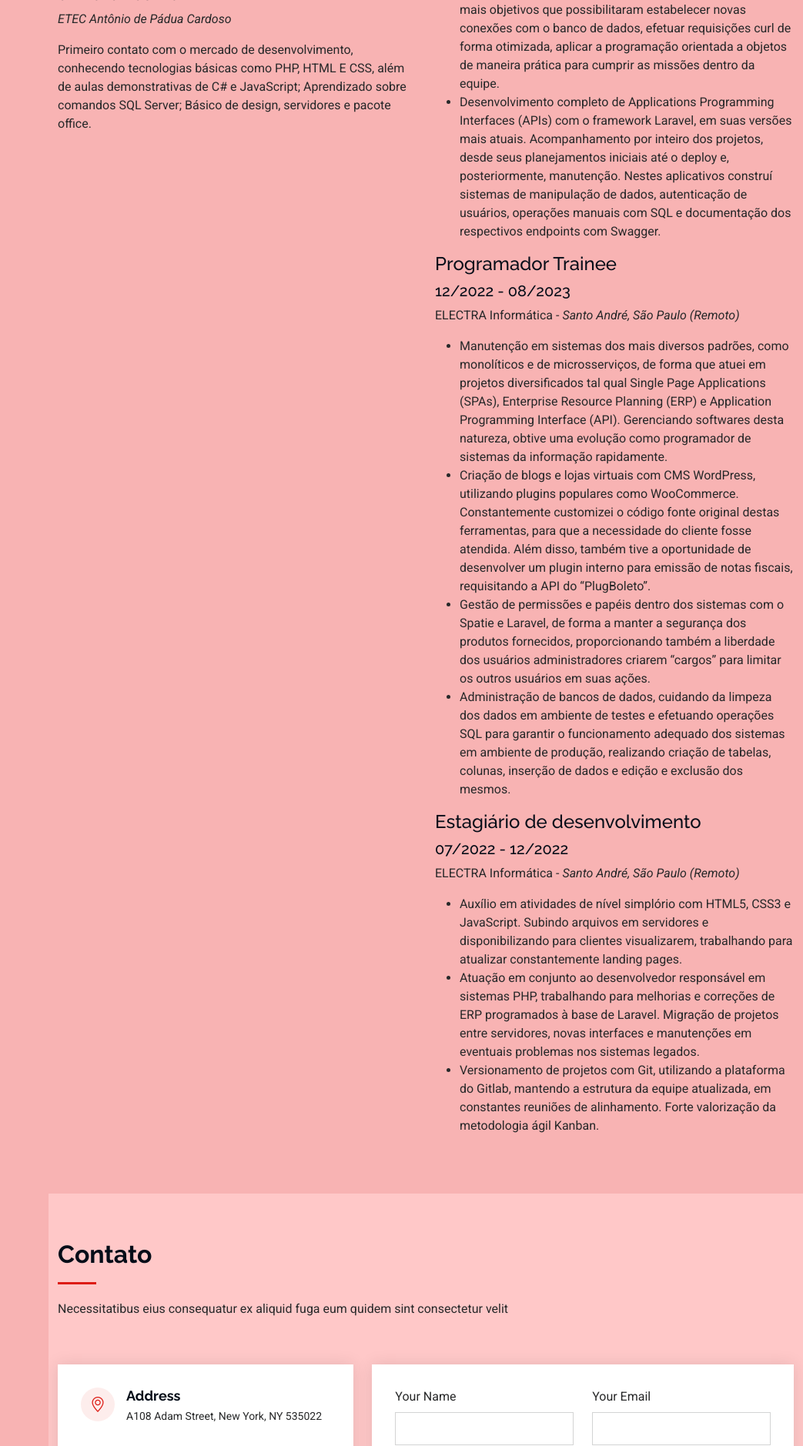
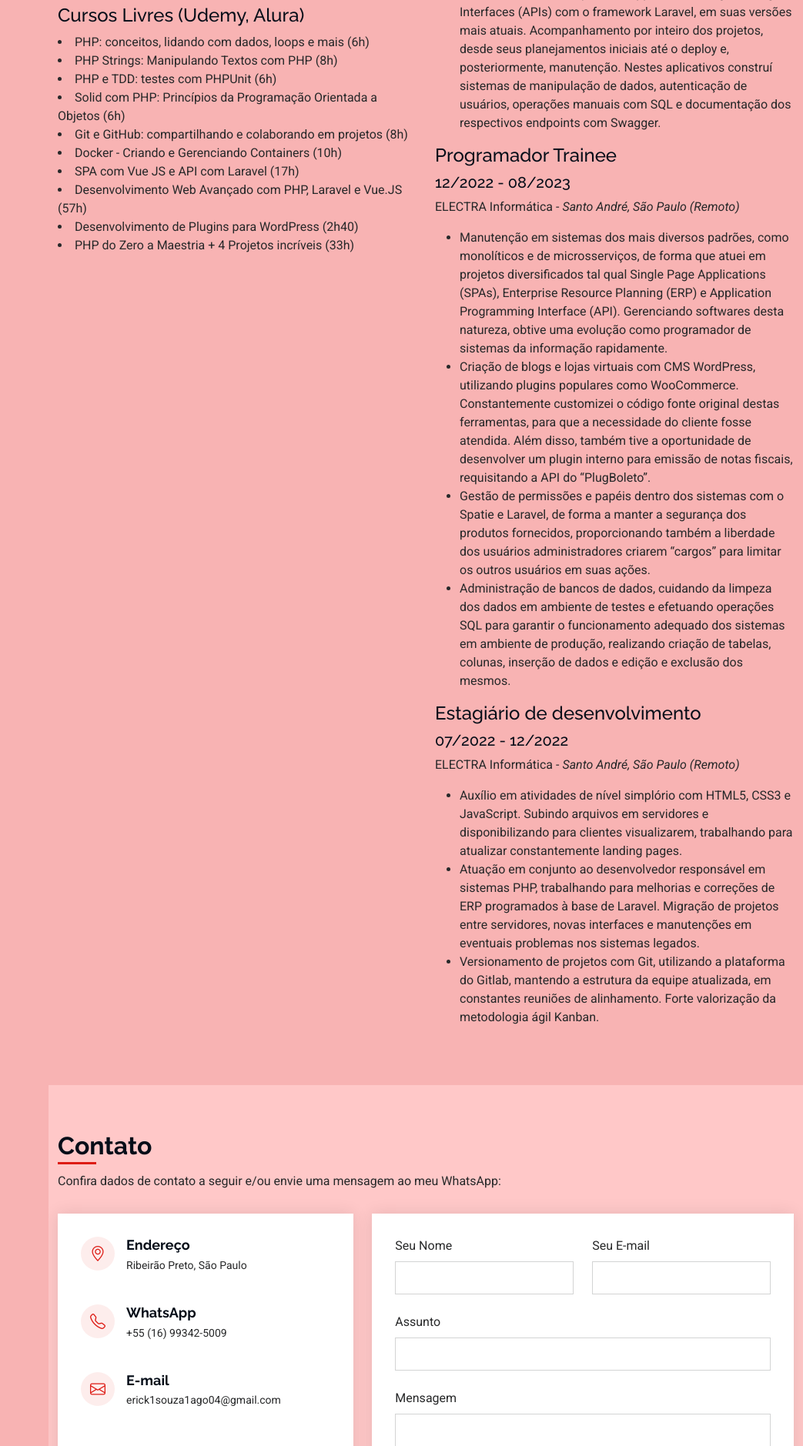
Before and after one commit to r4mpo/r4mpo-xp, a PHP site: page / in a window 1280 px wide. Shown: the part 2681-4560 px from the top of the page at 77% size, without its empty margins (237-1280 px from the left). Run offline with PHP 8.4, Linux system fonts and the light colour scheme; grey boxes are pictures that could not be loaded.

Commit message:
Atualizações de sistema

```diff
--- a/assets/css/main.css
+++ b/assets/css/main.css
@@ -512,15 +512,15 @@ section,
 # Global Section Titles
 --------------------------------------------------------------*/
 .section-title {
-  padding-bottom: 60px;
+  padding-bottom: 30px;
   position: relative;
 }
 
 .section-title h2 {
   font-size: 32px;
   font-weight: 700;
-  margin-bottom: 20px;
-  padding-bottom: 20px;
+  margin-bottom: 10px;
+  padding-bottom: 5px;
   position: relative;
 }
 
@@ -778,7 +778,7 @@ section,
 }
 
 /*--------------------------------------------------------------
-# Projetos Pessoais Section
+# Github Section
 --------------------------------------------------------------*/
 .portfolio .portfolio-filters {
   padding: 0;
@@ -1128,7 +1128,7 @@ section,
   color: color-mix(in srgb, var(--default-color), transparent 70%);
 }
 
-.contato .php-email-form button[type=submit] {
+.contato .php-email-form button[type=button] {
   color: var(--contrast-color);
   background: var(--accent-color);
   border: 0;
@@ -1137,12 +1137,12 @@ section,
   border-radius: 50px;
 }
 
-.contato .php-email-form button[type=submit]:hover {
+.contato .php-email-form button[type=button]:hover {
   background: color-mix(in srgb, var(--accent-color), transparent 25%);
 }
 
 /*--------------------------------------------------------------
-# Projetos Pessoais Details Section
+# Github Details Section
 --------------------------------------------------------------*/
 .portfolio-details .portfolio-details-slider img {
   width: 100%;
--- /dev/null
+++ b/forms/contact.js
@@ -0,0 +1,45 @@
+function enviar_mensagem_whatsapp_redirecionar() {
+
+    document.getElementsByClassName("error-message")[0].style.display = "none";
+    document.getElementsByClassName("error-message")[0].innerText = "";
+
+    let seu_nome = document.getElementById("name-field").value;
+    let seu_email = document.getElementById("email-field").value;
+    let assunto = document.getElementById("subject-field").value;
+    let mensagem = document.getElementById("message-field").value;
+
+    if (seu_nome == "") {
+        document.getElementsByClassName("error-message")[0].style.display = "block";
+        document.getElementsByClassName("error-message")[0].innerText = "Houve um erro. Preencha o campo de nome.";
+        return "";
+    }
+
+    if (seu_email == "") {
+        document.getElementsByClassName("error-message")[0].style.display = "block";
+        document.getElementsByClassName("error-message")[0].innerText = "Houve um erro. Preencha o campo de e-mail.";
+        return "";
+    }
+
+    if (assunto == "") {
+        document.getElementsByClassName("error-message")[0].style.display = "block";
+        document.getElementsByClassName("error-message")[0].innerText = "Houve um erro. Preencha o campo de assunto.";
+        return "";
+    }
+
+    if (mensagem == "") {
+        document.getElementsByClassName("error-message")[0].style.display = "block";
+        document.getElementsByClassName("error-message")[0].innerText = "Houve um erro. Preencha o campo de mensagem.";
+        return "";
+    }
+
+    let texto = "Olá, Erick! Tudo bem?" + "\n" + "#-------------------------------------------------" + "\n" +
+    "Seu Nome: " + seu_nome + "\n" +
+    "Seu E-mail: " + seu_email + "\n" +
+    "Assunto: " + assunto + "\n" +
+    "Mensagem: " + mensagem + "\n" +
+    "#-------------------------------------------------" + "\n" + "Aguardo ansiosamente um retorno de sua parte!";
+
+    let url = "https://api.whatsapp.com/send?phone=5516993425009&text=" + encodeURIComponent(texto);
+
+    window.open(url, "_blank");
+}
--- a/index.html
+++ b/index.html
@@ -54,8 +54,9 @@
     </a>
 
     <div class="social-links text-center">
-      <a href="#" class="linkedin"><i class="bi bi-linkedin"></i></a>
-      <a href="#" class="github"><i class="bi bi-github"></i></a>
+      <a target="_blank" href="https://www.linkedin.com/in/erick-agostinho-684563227/" class="linkedin"><i
+          class="bi bi-linkedin"></i></a>
+      <a target="_blank" href="https://www.github.com/r4mpo/" class="github"><i class="bi bi-github"></i></a>
     </div>
 
     <nav id="navmenu" class="navmenu">
@@ -63,7 +64,7 @@
         <li><a href="#hero" class="active"><i class="bi bi-house navicon"></i>Início</a></li>
         <li><a href="#sobre"><i class="bi bi-person navicon"></i> Sobre</a></li>
         <li><a href="#resumo"><i class="bi bi-file-earmark-text navicon"></i> Resumo</a></li>
-        <li><a href="#projetos-pessoais"><i class="bi bi-github navicon"></i> Projetos Pessoais</a></li>
+        <li><a href="#projetos-pessoais"><i class="bi bi-github navicon"></i> Github</a></li>
         <li><a href="#contato"><i class="bi bi-whatsapp navicon"></i> Contato</a></li>
       </ul>
     </nav>
@@ -80,7 +81,7 @@
       <div class="container" data-aos="fade-up" data-aos-delay="100">
         <h2>Erick Agostinho</h2>
         <p>Experiência com <span class="typed"
-            data-typed-items="PHP, JavaScript, MySQL, HTML5, CSS3, Laravel, CodeIgniter, Slim, Cake, WordPress, Bootstrap, Tailwind, Vue.JS, JQuery">PHP</span><span
+            data-typed-items="PHP, JAVASCRIPT, MYSQL, HTML5, CSS3, LARAVEL, CODEIGNITER, SLIM, CAKE, WORDPRESS, BOOTSTRAP, TAILWIND, VUE.JS, JQUERY">PHP</span><span
             class="typed-cursor typed-cursor--blink" aria-hidden="true"></span><span
             class="typed-cursor typed-cursor--blink" aria-hidden="true"></span></p>
       </div>
@@ -115,7 +116,7 @@
                   <li><i class="bi bi-chevron-right"></i> <strong>Idade:</strong> <span>22 anos</span></li>
                   <li><i class="bi bi-chevron-right"></i> <strong>Telefone:</strong> <span>+55 (16) 99342-5009</span>
                   </li>
-                  <li><i class="bi bi-chevron-right"></i> <strong>Email:</strong>
+                  <li><i class="bi bi-chevron-right"></i> <strong>E-mail:</strong>
                     <span>erick1souza1ago04@gmail.com</span>
                   </li>
                   <li><i class="bi bi-chevron-right"></i> <strong>Cidade:</strong> <span>Ribeirão Preto, São
@@ -216,7 +217,8 @@
       <!-- Section Title -->
       <div class="container section-title" data-aos="fade-up">
         <h2>Resumo</h2>
-        <p>A seguir, apresento um resumo das minhas experiências profissionais como desenvolvedor PHP júnior e detalhes de minha formação acadêmica:</p>
+        <p>A seguir, apresento um resumo das minhas experiências profissionais como desenvolvedor PHP júnior e detalhes
+          de minha formação acadêmica:</p>
       </div><!-- End Section Title -->
 
       <div class="container">
@@ -224,8 +226,6 @@
         <div class="row">
 
           <div class="col-lg-6" data-aos="fade-up" data-aos-delay="100">
-            <h3 class="resumo-title">Sumário</h3>
-
             <h3 class="resumo-title">Educação</h3>
             <div class="resumo-item">
               <h4>[CST] Análise &amp; Desenvolvimento de Sistemas</h4>
@@ -244,6 +244,20 @@
                 além de aulas demonstrativas de C# e JavaScript; Aprendizado sobre comandos SQL Server; Básico de
                 design, servidores e pacote office.</p>
             </div><!-- Edn Resumo Item -->
+
+            <div class="resumo-item">
+              <h4>Cursos Livres (Udemy, Alura)</h4>
+              <li>PHP: conceitos, lidando com dados, loops e mais (6h)</li>
+              <li>PHP Strings: Manipulando Textos com PHP (8h)</li>
+              <li>PHP e TDD: testes com PHPUnit (6h)</li>
+              <li>Solid com PHP: Princípios da Programação Orientada a Objetos (6h)</li>
+              <li>Git e GitHub: compartilhando e colaborando em projetos (8h)</li>
+              <li>Docker - Criando e Gerenciando Containers (10h)</li>
+              <li>SPA com Vue JS e API com Laravel (17h)</li>
+              <li>Desenvolvimento Web Avançado com PHP, Laravel e Vue.JS (57h)</li>
+              <li>Desenvolvimento de Plugins para WordPress (2h40)</li>
+              <li>PHP do Zero a Maestria + 4 Projetos incríveis (33h)</li>
+            </div>
 
           </div>
 
@@ -303,13 +317,16 @@
               <h5>07/2022 - 12/2022</h5>
               <p>ELECTRA Informática - <em>Santo André, São Paulo (Remoto)</em></p>
               <ul>
-                <li>Auxílio em atividades de nível simplório com HTML5, CSS3 e JavaScript. Subindo arquivos em servidores
-                e disponibilizando para clientes visualizarem, trabalhando para atualizar constantemente landing pages.</li>
+                <li>Auxílio em atividades de nível simplório com HTML5, CSS3 e JavaScript. Subindo arquivos em
+                  servidores
+                  e disponibilizando para clientes visualizarem, trabalhando para atualizar constantemente landing
+                  pages.</li>
                 <li>Atuação em conjunto ao desenvolvedor responsável em sistemas PHP, trabalhando para melhorias e
-                correções de ERP programados à base de Laravel. Migração de projetos entre servidores, novas interfaces
-                e manutenções em eventuais problemas nos sistemas legados.</li>
+                  correções de ERP programados à base de Laravel. Migração de projetos entre servidores, novas
+                  interfaces
+                  e manutenções em eventuais problemas nos sistemas legados.</li>
                 <li>Versionamento de projetos com Git, utilizando a plataforma do Gitlab, mantendo a estrutura da equipe
-                atualizada, em constantes reuniões de alinhamento. Forte valorização da metodologia ágil Kanban.</li>
+                  atualizada, em constantes reuniões de alinhamento. Forte valorização da metodologia ágil Kanban.</li>
               </ul>
             </div><!-- Edn Resumo Item -->
 
@@ -327,7 +344,7 @@
       <!-- Section Title -->
       <div class="container section-title" data-aos="fade-up">
         <h2>Contato</h2>
-        <p>Necessitatibus eius consequatur ex aliquid fuga eum quidem sint consectetur velit</p>
+        <p>Confira dados de contato a seguir e/ou envie uma mensagem ao meu WhatsApp:</p>
       </div><!-- End Section Title -->
 
       <div class="container" data-aos="fade-up" data-aos-delay="100">
@@ -340,65 +357,62 @@
               <div class="info-item d-flex" data-aos="fade-up" data-aos-delay="200">
                 <i class="bi bi-geo-alt flex-shrink-0"></i>
                 <div>
-                  <h3>Address</h3>
-                  <p>A108 Adam Street, New York, NY 535022</p>
+                  <h3>Endereço</h3>
+                  <p>Ribeirão Preto, São Paulo</p>
                 </div>
               </div><!-- End Info Item -->
 
               <div class="info-item d-flex" data-aos="fade-up" data-aos-delay="300">
                 <i class="bi bi-telephone flex-shrink-0"></i>
                 <div>
-                  <h3>Call Us</h3>
-                  <p>+1 5589 55488 55</p>
+                  <h3>WhatsApp</h3>
+                  <p>+55 (16) 99342-5009</p>
                 </div>
               </div><!-- End Info Item -->
 
               <div class="info-item d-flex" data-aos="fade-up" data-aos-delay="400">
                 <i class="bi bi-envelope flex-shrink-0"></i>
                 <div>
-                  <h3>Email Us</h3>
-                  <p>info@example.com</p>
+                  <h3>E-mail</h3>
+                  <p>erick1souza1ago04@gmail.com</p>
                 </div>
               </div><!-- End Info Item -->
 
               <iframe
-                src="https://www.google.com/maps/embed?pb=!1m14!1m8!1m3!1d48389.78314118045!2d-74.006138!3d40.710059!3m2!1i1024!2i768!4f13.1!3m3!1m2!1s0x89c25a22a3bda30d%3A0xb89d1fe6bc499443!2sDowntown%20Conference%20Center!5e0!3m2!1sen!2sus!4v1676961268712!5m2!1sen!2sus"
+                src=https://www.google.com/maps/embed?pb=!1m18!1m12!1m3!1d119050.3682022529!2d-47.802454749999995!3d-21.179284049999996!2m3!1f0!2f0!3f0!3m2!1i1024!2i768!4f13.1!3m3!1m2!1s0x94b9bf1d68acc21d%3A0x37b8ee0abedeea39!2sRibeir%C3%A3o%20Preto%2C%20SP!5e0!3m2!1spt-BR!2sbr!4v1724710123808!5m2!1spt-BR!2sbr"
                 frameborder="0" style="border:0; width: 100%; height: 270px;" allowfullscreen="" loading="lazy"
                 referrerpolicy="no-referrer-when-downgrade"></iframe>
             </div>
           </div>
 
           <div class="col-lg-7">
-            <form action="forms/Contato.php" method="post" class="php-email-form" data-aos="fade-up"
+            <form action="#" onsubmit="return false;" method="post" class="php-email-form" data-aos="fade-up"
               data-aos-delay="200">
               <div class="row gy-4">
 
                 <div class="col-md-6">
-                  <label for="name-field" class="pb-2">Your Name</label>
+                  <label for="name-field" class="pb-2">Seu Nome</label>
                   <input type="text" name="name" id="name-field" class="form-control" required="">
                 </div>
 
                 <div class="col-md-6">
-                  <label for="email-field" class="pb-2">Your Email</label>
+                  <label for="email-field" class="pb-2">Seu E-mail</label>
                   <input type="email" class="form-control" name="email" id="email-field" required="">
                 </div>
 
                 <div class="col-md-12">
-                  <label for="subject-field" class="pb-2">Subject</label>
+                  <label for="subject-field" class="pb-2">Assunto</label>
                   <input type="text" class="form-control" name="subject" id="subject-field" required="">
                 </div>
 
                 <div class="col-md-12">
-                  <label for="message-field" class="pb-2">Message</label>
+                  <label for="message-field" class="pb-2">Mensagem</label>
                   <textarea class="form-control" name="message" rows="10" id="message-field" required=""></textarea>
                 </div>
 
                 <div class="col-md-12 text-center">
-                  <div class="loading">Loading</div>
                   <div class="error-message"></div>
-                  <div class="sent-message">Your message has been sent. Thank you!</div>
-
-                  <button type="submit">Send Message</button>
+                  <button type="button" onclick="enviar_mensagem_whatsapp_redirecionar()">Enviar p/ WhatsApp</button>
                 </div>
 
               </div>
@@ -417,7 +431,8 @@
 
     <div class="container">
       <div class="copyright text-center ">
-        <p>© <span>Copyright</span> <strong class="px-1 sitename">Erick Agostinho (@r4mpo)</strong> <span>All Rights Reserved</span>
+        <p>© <span>Copyright</span> <strong class="px-1 sitename">Erick Agostinho (@r4mpo)</strong> <span>All Rights
+            Reserved</span>
         </p>
       </div>
     </div>
@@ -446,6 +461,8 @@
   <!-- Main JS File -->
   <script src="assets/js/main.js"></script>
 
+  <!-- Contact JS File -->
+  <script src="forms/contact.js"></script>
 </body>
 
 </html>
```
Also changed, not shown: forms/contact.php (deleted, +0 -41 lines), assets/img/favicon.png, assets/img/my-profile-img.jpg.
